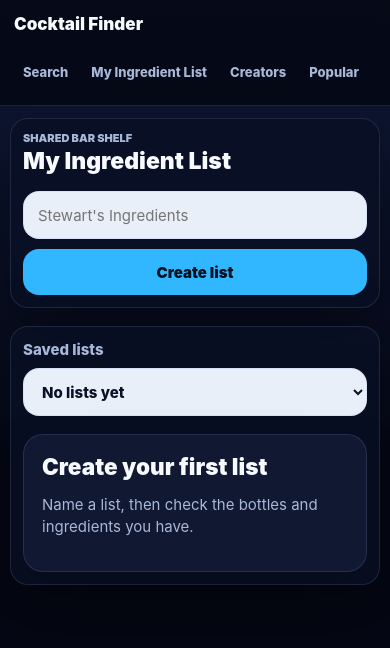
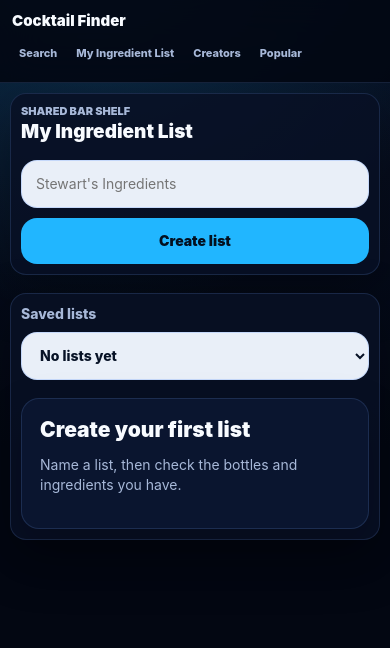
Before and after one commit to thewoodenshoe/coctail-recipy-finder, a FastAPI app: page /my-list in a window 390 px wide. Shown: the top 648 px of the page. Run offline with FastAPI, Linux system fonts and the light colour scheme; data that the repository does not hold is empty.

Commit message:
Fix ingredient list matches and tighten mobile theme

```diff
--- a/app/main.py
+++ b/app/main.py
@@ -42,14 +42,15 @@ def home(
     request: Request,
     q: str = "",
     creator: str = "",
-    list_id: int | None = None,
+    list_id: str | None = None,
     db: Session = Depends(get_db),
 ):
+    parsed_list_id = _optional_int(list_id)
     list_action = request.query_params.get("list_action")
     if list_action:
         return _handle_ingredient_list_get_action(request, db)
     if request.query_params.get("view") == "my-list":
-        return _ingredient_list_response(request, db, list_id)
+        return _ingredient_list_response(request, db, parsed_list_id)
 
     creators = db.scalars(select(Creator).order_by(Creator.handle)).all()
     catalog = ingredient_catalog(db)
@@ -70,7 +71,7 @@ def home(
         creator or None,
         limit=60,
     ) if active_search else []
-    current_list = selected_ingredient_list(db, list_id)
+    current_list = selected_ingredient_list(db, parsed_list_id)
     ingredient_list_matches = ranked_recipes_for_ingredient_list(db, current_list.id, limit=18) if current_list else []
     visible_alcohol, more_alcohol = _split_alcohol_options(catalog["alcohol"])
     visible_ingredients, more_ingredients = _split_ingredient_options(catalog["ingredient"])
@@ -194,10 +195,10 @@ def creators_page(request: Request, db: Session = Depends(get_db)):
 @app.get("/my-ingredient-list")
 def my_ingredient_list(
     request: Request,
-    list_id: int | None = None,
+    list_id: str | None = None,
     db: Session = Depends(get_db),
 ):
-    return _ingredient_list_response(request, db, list_id)
+    return _ingredient_list_response(request, db, _optional_int(list_id))
 
 
 @app.post("/my-list/create")
@@ -491,6 +492,15 @@ def _selected_values(request: Request, key: str) -> list[str]:
     return values
 
 
+def _optional_int(value: str | int | None) -> int | None:
+    if value in (None, ""):
+        return None
+    try:
+        return int(value)
+    except (TypeError, ValueError):
+        return None
+
+
 def _split_alcohol_options(options: list) -> tuple[list, list]:
     visible_names = ["vodka", "gin", "bourbon", "tequila", "rum", "mezcal"]
     by_name = {option.name: option for option in options}
--- a/app/static/styles.css
+++ b/app/static/styles.css
@@ -1,20 +1,20 @@
 :root {
   color-scheme: dark;
-  --ink: #f7fbff;
-  --muted: #a8b8d8;
-  --faint: #7281a2;
-  --page: #050814;
-  --surface: #0a1024;
-  --surface-2: #0f1833;
-  --line: rgba(161, 190, 255, 0.14);
-  --line-strong: rgba(161, 190, 255, 0.28);
-  --gold: #31b7ff;
-  --gold-2: #7dd8ff;
-  --green: #47f0d4;
+  --ink: #f8fbff;
+  --muted: #a7b8d8;
+  --faint: #7282a5;
+  --page: #030712;
+  --surface: #081125;
+  --surface-2: #0c1833;
+  --line: rgba(121, 168, 255, 0.16);
+  --line-strong: rgba(121, 168, 255, 0.32);
+  --gold: #21b6ff;
+  --gold-2: #7ce7ff;
+  --green: #43f3d4;
   --green-dark: #139d91;
-  --red: #ff6b9a;
-  --plum: #7a5cff;
-  --shadow: 0 24px 70px rgba(0, 0, 0, 0.34);
+  --red: #ff5f91;
+  --plum: #6a7dff;
+  --shadow: 0 18px 54px rgba(0, 0, 0, 0.3);
 }
 
 * {
@@ -29,8 +29,9 @@ body {
   margin: 0;
   min-width: 320px;
   background:
-    linear-gradient(180deg, rgba(18, 31, 69, 0.72) 0, rgba(5, 8, 20, 0.98) 30rem, #050814 100%),
-    #050814;
+    radial-gradient(circle at 24% -12%, rgba(33, 182, 255, 0.22), transparent 24rem),
+    linear-gradient(180deg, rgba(8, 17, 37, 0.94) 0, rgba(3, 7, 18, 0.99) 28rem, #030712 100%),
+    #030712;
   color: var(--ink);
   font-family: Inter, ui-sans-serif, system-ui, -apple-system, BlinkMacSystemFont, "Segoe UI", sans-serif;
   font-size: 16px;
@@ -56,7 +57,7 @@ a:hover {
   gap: 18px;
   padding: 14px 24px;
   border-bottom: 1px solid var(--line);
-  background: rgba(5, 8, 20, 0.88);
+  background: rgba(3, 7, 18, 0.9);
   backdrop-filter: blur(18px);
 }
 
@@ -184,8 +185,8 @@ button:hover,
 .list-editor-shell,
 .panel {
   border: 1px solid var(--line);
-  border-radius: 22px;
-  background: rgba(10, 16, 36, 0.84);
+  border-radius: 18px;
+  background: rgba(8, 17, 37, 0.88);
   box-shadow: var(--shadow);
 }
 
@@ -354,8 +355,8 @@ button:hover,
 .classic-card,
 .empty-list-panel {
   border: 1px solid var(--line);
-  border-radius: 20px;
-  background: rgba(111, 155, 255, 0.08);
+  border-radius: 18px;
+  background: rgba(12, 24, 51, 0.82);
   box-shadow: 0 18px 46px rgba(0, 0, 0, 0.18);
 }
 
@@ -842,11 +843,16 @@ th {
 
 @media (max-width: 560px) {
   body {
-    font-size: 15px;
+    font-size: 14px;
+  }
+
+  .site-header {
+    gap: 8px;
+    padding: 10px 12px;
   }
 
   .brand {
-    font-size: 17px;
+    font-size: 15px;
   }
 
   .top-nav,
@@ -858,17 +864,18 @@ th {
   .top-nav a,
   nav a {
     flex: 0 0 auto;
-    min-height: 36px;
-    padding: 7px 8px;
-    font-size: 13px;
+    min-height: 30px;
+    padding: 5px 6px;
+    font-size: 11px;
   }
 
   .page {
-    padding: 12px 10px 64px;
+    padding: 10px 10px 56px;
   }
 
   .search-hero {
-    padding-top: 10px;
+    gap: 9px;
+    padding: 8px 0 8px;
   }
 
   .result-card {
@@ -879,44 +886,57 @@ th {
 
   .hero-search-form input,
   .hero-search-form button {
-    min-height: 50px;
-    border-radius: 18px;
+    min-height: 42px;
+    border-radius: 14px;
   }
 
   .hero-search-form input {
-    font-size: 16px;
-    padding: 0 15px;
+    font-size: 14px;
+    padding: 0 13px;
+  }
+
+  .hero-search-form button {
+    font-size: 14px;
   }
 
   .section-heading h1,
   .list-editor-hero h1 {
-    font-size: 23px;
+    font-size: 19px;
   }
 
   .filter-heading h2,
   .featured-heading h2 {
-    font-size: 18px;
+    font-size: 16px;
   }
 
   .section-heading {
-    margin: 22px 0 12px;
+    margin: 18px 0 9px;
   }
 
   .discovery-panel,
   .list-editor-hero,
   .list-editor-shell {
-    border-radius: 18px;
-    padding: 12px;
+    border-radius: 16px;
+    padding: 10px;
+  }
+
+  .discovery-panel {
+    gap: 16px;
+  }
+
+  .filter-block {
+    gap: 9px;
   }
 
   .chip-row {
-    gap: 8px;
+    gap: 7px;
   }
 
   .chip {
-    min-height: 36px;
-    padding: 7px 10px;
-    font-size: 14px;
+    min-height: 30px;
+    padding: 5px 8px;
+    font-size: 12px;
+    gap: 6px;
   }
 
   .chip span {
--- a/app/templates/base.html
+++ b/app/templates/base.html
@@ -4,7 +4,7 @@
     <meta charset="utf-8">
     <meta name="viewport" content="width=device-width, initial-scale=1">
     <title>{% block title %}Cocktail Recipe Finder{% endblock %}</title>
-    <link rel="stylesheet" href="/static/styles.css?v=20260529a">
+    <link rel="stylesheet" href="/static/styles.css?v=20260529b">
   </head>
   <body>
     <header class="site-header">
```
Also changed, not shown: other parts of app/static/styles.css (+23 -17 lines), tests/test_ingredient_lists.py (+8 -1 lines).
